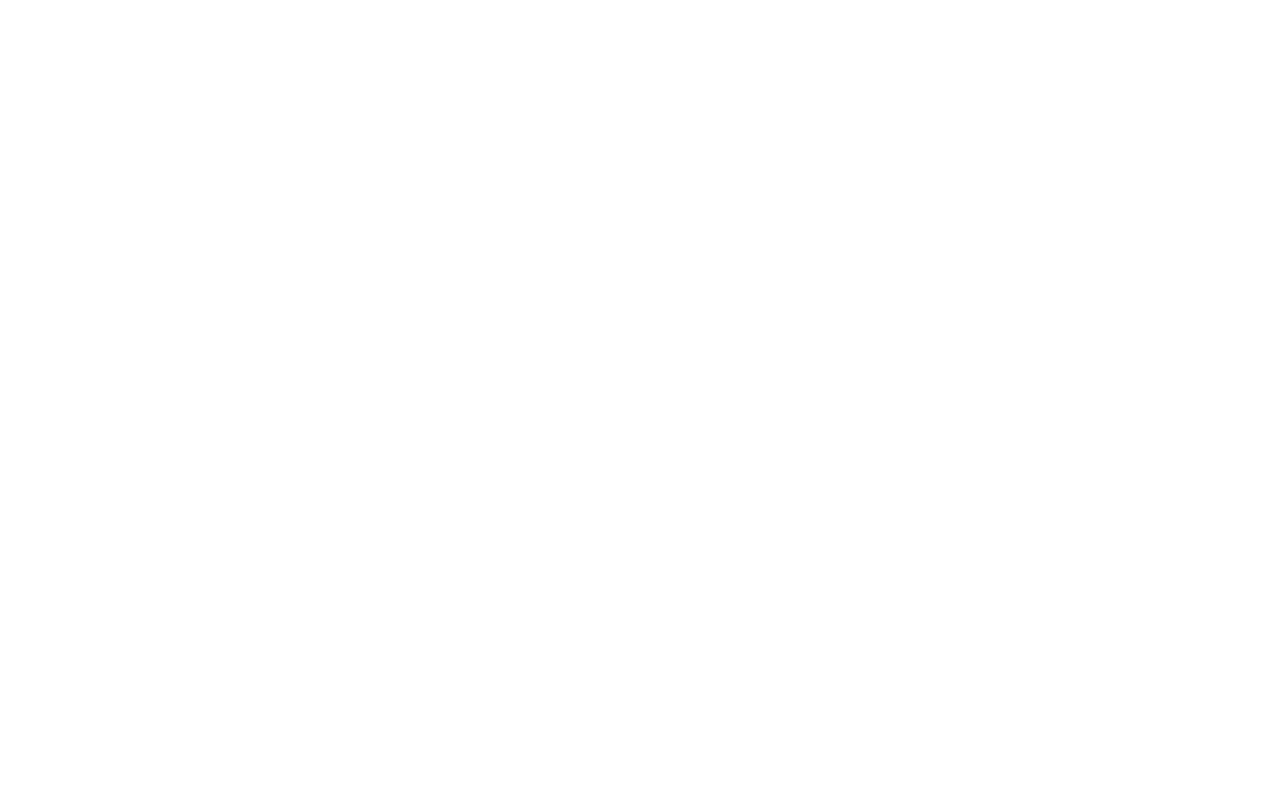
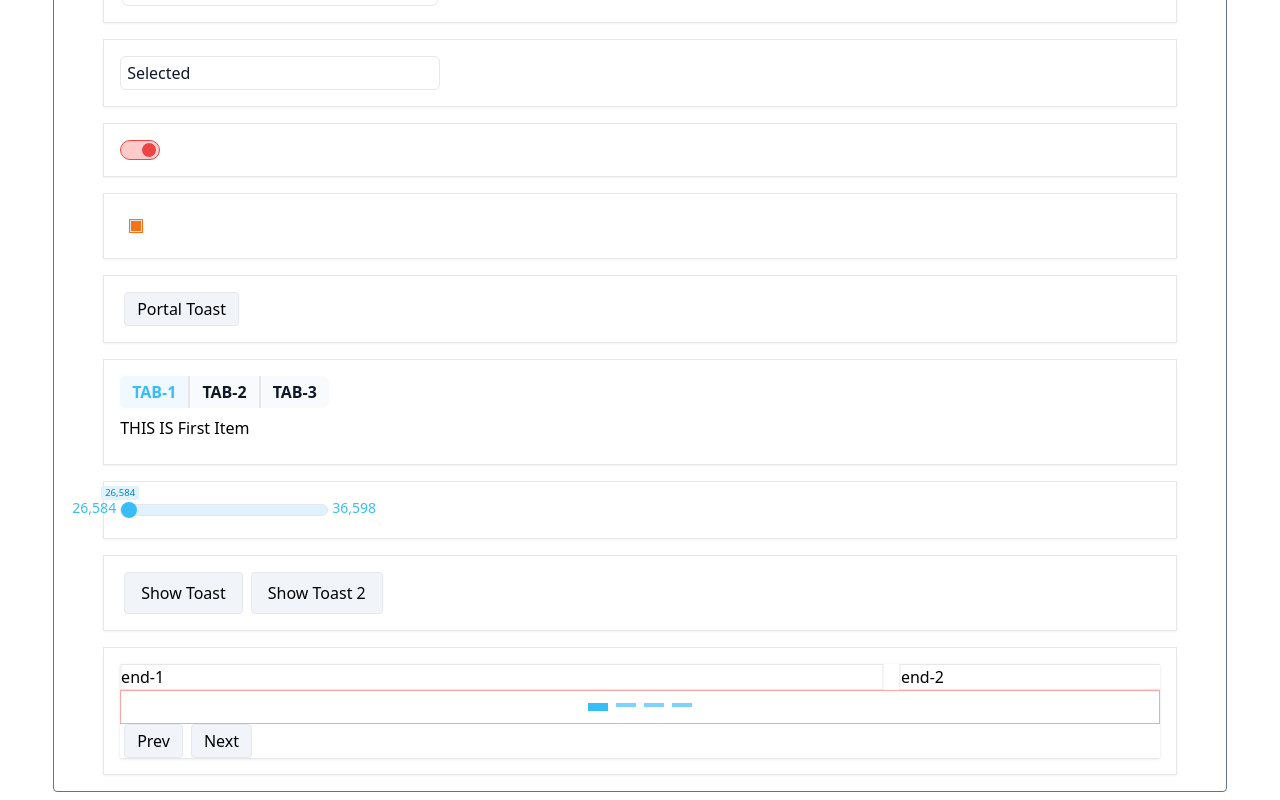
Before and after one commit to FarNys/Type-TestTools, a React (Create React App) app: page /component/button in a window 1280 px wide. Shown: the part 532-1332 px from the top of the page. Before the commit the page ends 800 px from the top, so only its background shows below. Built offline with nearby package versions, Linux system fonts and the light colour scheme.

Commit message:
+change Button Component rounded-lg --> rounded +Create Carousel Component +add Btter Type to Card Component

```diff
--- a/src/Components/Actions/Button.tsx
+++ b/src/Components/Actions/Button.tsx
@@ -30,7 +30,7 @@
   return (
     <button
       ref={ref}
-      className={`rounded-lg border mx-1 ${sizeCalculator(
+      className={`rounded border mx-1 ${sizeCalculator(
         size
       )} ${variantCalculator(variant)} ${className}`}
       {...rest}
--- a/src/Components/DataDisplay/Carousel.tsx
+++ b/src/Components/DataDisplay/Carousel.tsx
@@ -1,18 +1,138 @@
-import React from "react";
+import React, { useCallback, useEffect, useRef, useState } from "react";
+import Button from "../Actions/Button";
+
+const TIMER = 300;
+const RATIO = 3 / 4;
 
 const Carousel = () => {
+  const [coordinate, setcoordinate] = useState<any>();
+  const [currentIndex, setcurrentIndex] = useState<number>(2);
+  const parentRef = useRef<any>(null);
+  const boxRef = useRef<any>(null);
+
+  const resizeHandler = useCallback(() => {
+    const findCoordinate = parentRef.current?.getBoundingClientRect();
+    setcoordinate(findCoordinate);
+  }, []);
+
+  const preventClick = useCallback((e: any) => {
+    boxRef.current.style.transitionDuration = TIMER + "ms";
+    e.target.style.pointerEvents = "none";
+    setTimeout(() => {
+      e.target.style.pointerEvents = "visible";
+    }, TIMER);
+  }, []);
+
+  const resetTimer = useCallback((index: number) => {
+    boxRef.current.style.transition = "0ms";
+    setcurrentIndex(index);
+  }, []);
+
+  useEffect(() => {
+    resizeHandler();
+  }, [resizeHandler]);
+
+  useEffect(() => {
+    if (coordinate) {
+      window.addEventListener("resize", resizeHandler);
+    }
+    return () => window.removeEventListener("resize", resizeHandler);
+  }, [coordinate, resizeHandler]);
+
+  const nextItemHandler = (e: any) => {
+    preventClick(e);
+    setcurrentIndex((prev) => prev + 1);
+  };
+
+  const prevItemHandler = (e: any) => {
+    preventClick(e);
+    setcurrentIndex((prev) => prev - 1);
+  };
+
+  const selectIndexHandler = (e: any, selectedIndex: number) => {
+    preventClick(e);
+    setcurrentIndex(selectedIndex + 1);
+  };
+  console.log(currentIndex);
+
+  const transitionEndHandler = () => {
+    if (currentIndex === data.length + 1) {
+      resetTimer(1);
+    }
+    if (currentIndex === 0) {
+      resetTimer(data.length);
+    }
+  };
+
   return (
-    <div className="w-full border border-slate-600 relative">
-      <div className="flex">
+    <div className="w-full shadow relative overflow-hidden" ref={parentRef}>
+      {/* <div className="w-full border"> */}
+      <div
+        className="flex w-full"
+        style={{
+          transform: `translateX(${
+            -currentIndex * RATIO * coordinate?.width
+          }px)`,
+        }}
+        onTransitionEnd={transitionEndHandler}
+        ref={boxRef}
+      >
+        <div
+          className="pr-4"
+          style={{ minWidth: RATIO * coordinate?.width || 0 }}
+        >
+          <div className=" border"> {data[data.length - 2].component}</div>
+        </div>
+        <div
+          className="pr-4"
+          style={{ minWidth: RATIO * coordinate?.width || 0 }}
+        >
+          <div className=" border"> {data[data.length - 1].component}</div>
+        </div>
         {data.map((el, index) => (
           <div
-            className="w-full relative left-0"
+            className="pr-4"
+            style={{ minWidth: RATIO * coordinate?.width || 0 }}
             key={`carousel-item-${index}`}
           >
-            {el.component}
+            <div className=" border">{el.component}</div>
+          </div>
+        ))}
+        <div
+          className="pr-4"
+          style={{ minWidth: RATIO * coordinate?.width || 0 }}
+        >
+          <div className=" border">{data[0].component}</div>
+        </div>
+        <div
+          className="pr-4"
+          style={{ minWidth: RATIO * coordinate?.width || 0 }}
+        >
+          <div className=" border">{data[1].component}</div>
+        </div>
+      </div>
+      <div className="mx-auto w-full flex justify-center border border-red-300">
+        {data.map((_, index) => (
+          <div
+            className={`w-5  mx-1 my-3 cursor-pointer hover:bg-sky-500 ${
+              currentIndex === index + 2 || currentIndex === index - 2
+                ? "h-2 bg-sky-400"
+                : "h-1 bg-sky-300"
+            }`}
+            onClick={(e) => selectIndexHandler(e, index + 1)}
+            key={`carousel-index-${index}`}
+          >
+            {/* {index + 1} */}
           </div>
         ))}
       </div>
+      <Button variant="default" size="sm" onClick={prevItemHandler}>
+        Prev
+      </Button>
+      <Button variant="default" size="sm" onClick={nextItemHandler}>
+        Next
+      </Button>
+      {/* </div> */}
     </div>
   );
 };
@@ -21,12 +141,15 @@
 
 const data = [
   {
-    component: "item-1",
+    component: <div>end-1</div>,
   },
   {
-    component: "item-2",
+    component: <div>end-2</div>,
   },
   {
-    component: "item-3",
+    component: <div>end-3</div>,
+  },
+  {
+    component: <div>end-4</div>,
   },
 ];
--- a/src/Components/DataInput/InputGroup.tsx
+++ b/src/Components/DataInput/InputGroup.tsx
@@ -1,6 +1,6 @@
 import React from "react";
 
-interface InputGroupType {
+interface InputGroupType extends React.ComponentPropsWithRef<"div"> {
   label: string;
   name: string;
   onChange?: (e: any) => void;
@@ -21,7 +21,7 @@
       </label>
       <input
         name={name}
-        {...rest}
+        // {...rest}
         className="border rounded px-3 py-1 outline-offset-1 focus:outline-green-700"
         onChange={onChange}
       />
--- a/src/Components/Layout/Card.tsx
+++ b/src/Components/Layout/Card.tsx
@@ -1,6 +1,6 @@
 import React from "react";
 
-interface CardType {
+interface CardType extends React.ComponentPropsWithRef<"div"> {
   children: React.ReactNode;
   className?: string;
 }
--- a/src/Pages/Components/ComponentPage.tsx
+++ b/src/Pages/Components/ComponentPage.tsx
@@ -186,7 +186,7 @@
           />
         </div>
       </Card> */}
-      {/* <Card>
+      <Card>
         <Accordion data={accordionData} />
       </Card>
       <Card>
@@ -218,7 +218,7 @@
           isChecked={true}
           variant="warning"
         />
-      </Card> */}
+      </Card>
       <Card>
         <Button
           // onClick={() => setshowToastPortal(true)}
```
